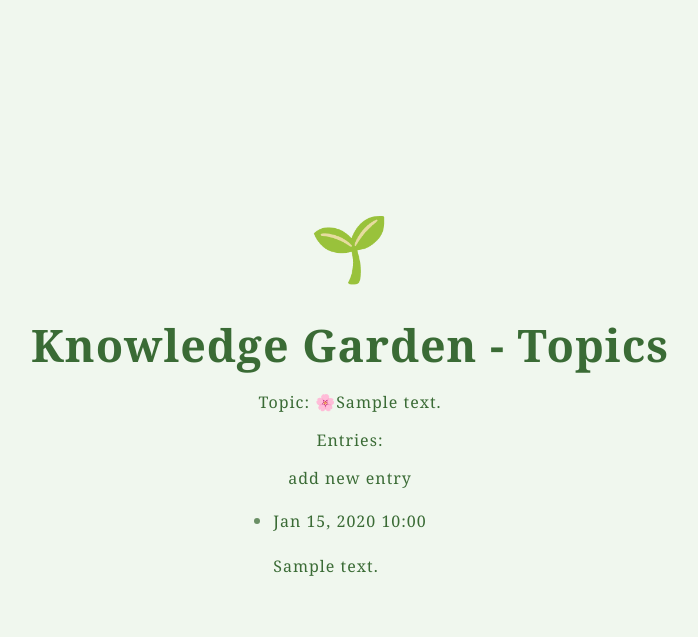
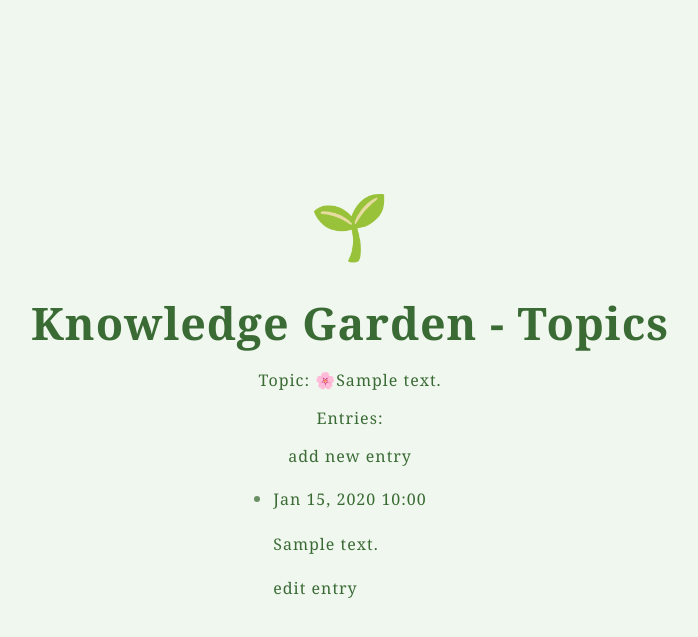
Before and after one commit to Cherriuu/knowledge-garden, a Django app: page /topics/1/ in a window 1280 px wide. Shown: the top 637 px of the page, without its empty margins (290-988 px from the left). Run offline with Django 5.2, Linux system fonts and the light colour scheme; tables that the repository leaves empty hold one stand-in row (values such as "Sample post").

Commit message:
added edit entry functionality

```diff
--- a/learning_log/templates/learning_log/new_entry.html
+++ b/learning_log/templates/learning_log/new_entry.html
@@ -6,11 +6,11 @@
 
 <p>Add a new entry:</p>
 <form action = "{% url 'learning_log:new_entry' topic.id %}" method='post'>
+
 {% csrf_token %}
 {{form.as_p}}
 
 <button name="submit">add entry</button>
 </form>
 
-
 {% endblock content %}
--- a/learning_log/templates/learning_log/topic.html
+++ b/learning_log/templates/learning_log/topic.html
@@ -12,6 +12,9 @@
     <li>
         <p>{{entry.date_added|date:'M d, Y H:i'}}</p>
         <p>{{entry.text|linebreaks}}</p>
+        <p>
+            <a href="{% url 'learning_log:edit_entry' entry.id %}">edit entry</a>
+        </p>
     </li>
     {% empty %}
     <li>No entries added yet for this topic</li>
--- a/learning_log/urls.py
+++ b/learning_log/urls.py
@@ -9,4 +9,5 @@ urlpatterns = [
     path('topics/<int:topic_id>/', views.topic, name='topic'),
     path('new_topic/', views.new_topic, name='new_topic'),
     path('new_entry/<int:topic_id>/', views.new_entry, name='new_entry'),
+    path('edit_entry/<int:entry_id>/', views.edit_entry, name='edit_entry'),
 ]
--- a/learning_log/views.py
+++ b/learning_log/views.py
@@ -2,7 +2,7 @@ from django.shortcuts import render
 from django.http import HttpResponseRedirect
 from django.urls import reverse
 
-from .models import Topic
+from .models import Topic, Entry
 from .forms import TopicForm, EntryForm
 
 # Create your views here.
@@ -50,3 +50,18 @@ def new_entry(request, topic_id):
 
     context = {'topic' : topic, 'form' : form}
     return render(request, 'learning_log/new_entry.html', context)
+
+def edit_entry(request, entry_id):
+    entry = Entry.objects.get(id=entry_id) # find the entry based on the id
+    topic = entry.topic # get the topic object that is tied with the entry
+
+    if request.method != 'POST': # if not submitted
+        form = EntryForm(instance=entry) # fill the form with the users pre-existing entry
+    else:
+        form = EntryForm(instance=entry, data=request.POST) # pass users entry and new data entered by user
+        if form.is_valid():
+            form.save()
+            return HttpResponseRedirect(reverse('learning_log:topic', args=[topic.id]))
+
+    context = {'entry': entry, 'topic': topic, 'form': form}
+    return render(request, 'learning_log/edit_entry.html', context)
```
Also changed, not shown: learning_log/templates/learning_log/edit_entry.html (added, +15 -0 lines).
